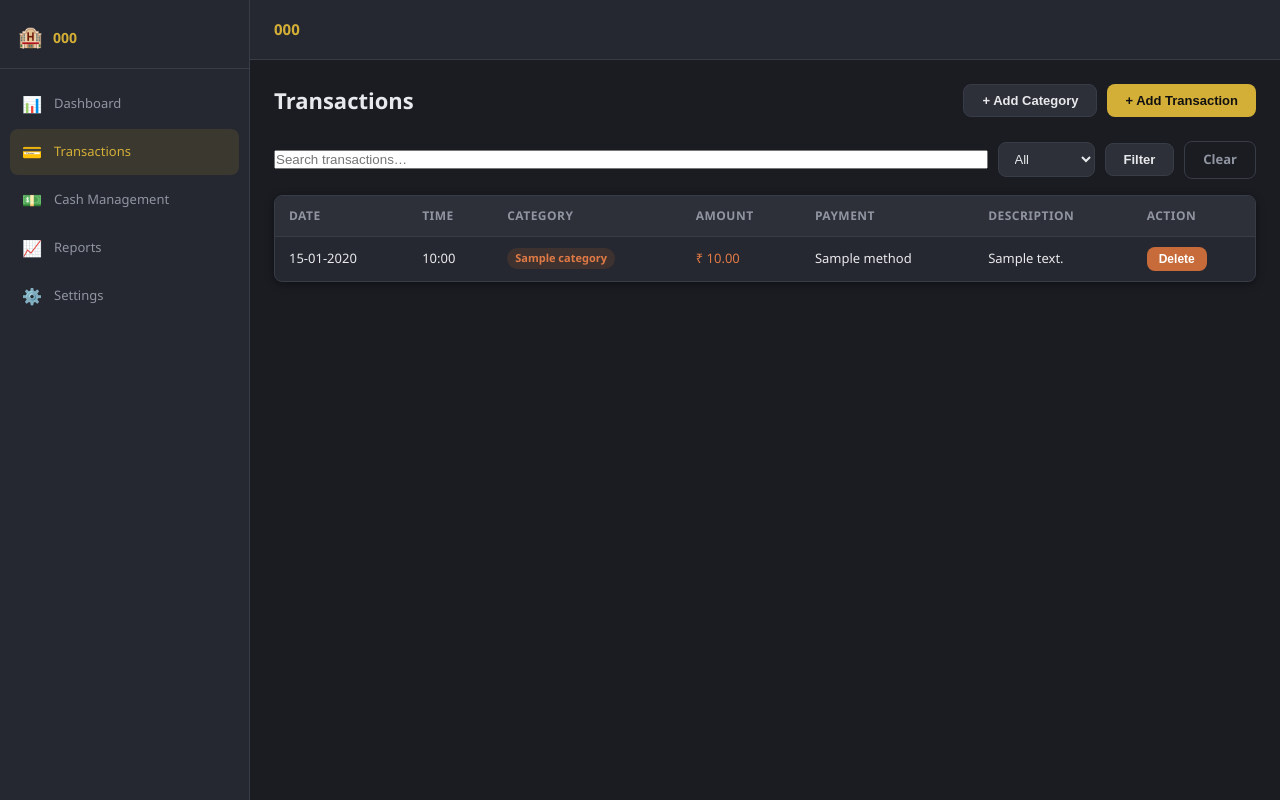
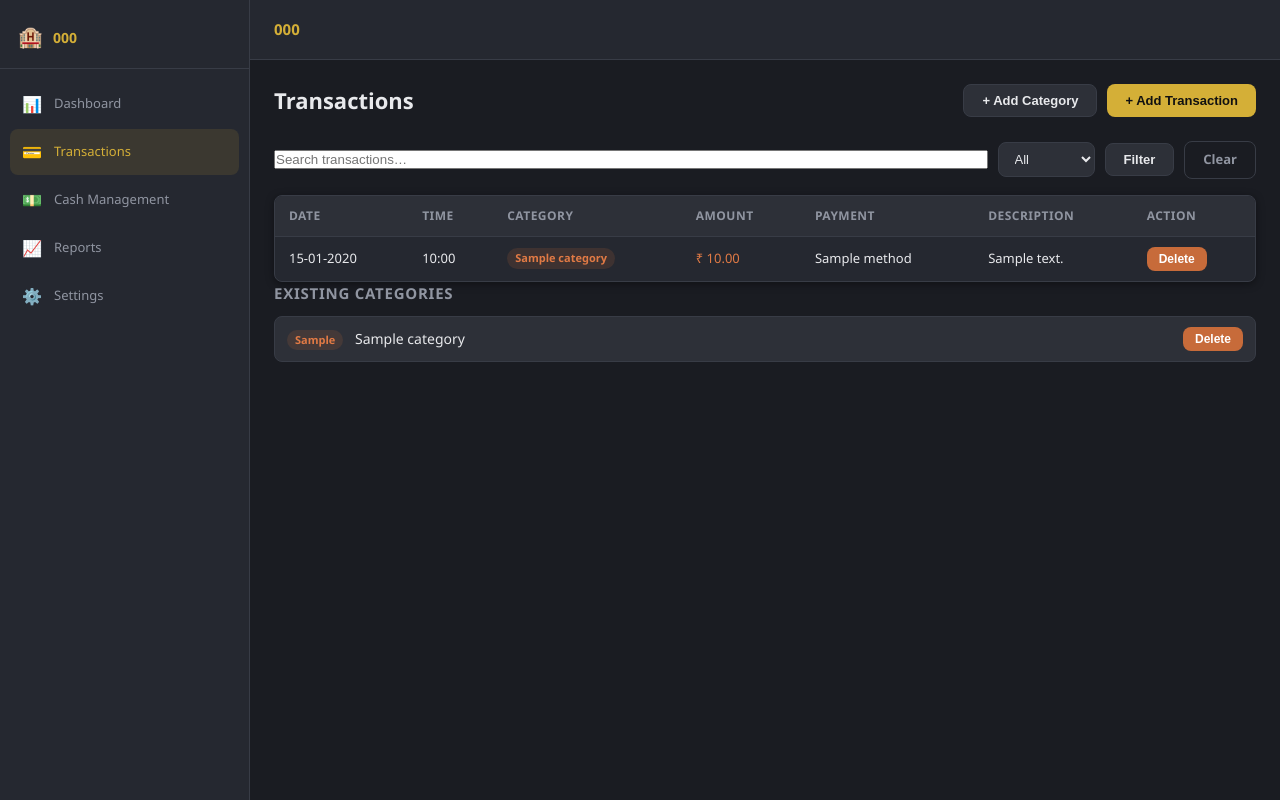
Before and after one commit to aryanns11-art/FinStay, a Flask app: page /transactions in a window 1280 px wide. Run offline with Flask 3, Linux system fonts and the light colour scheme; tables that the repository leaves empty hold one stand-in row (values such as "Sample post"); parts of the project's set-up code (start-up, migrations or seed data) failed here and were passed over.

Commit message:
feat: add safe category deletion

```diff
--- a/HotelFinance/HotelFinance/app/controllers/category_controller.py
+++ b/HotelFinance/HotelFinance/app/controllers/category_controller.py
@@ -15,3 +15,6 @@ class CategoryController:
             name=name,
             category_type=category_type,
         )
+
+    def delete_category(self, category_id):
+        return self.service.delete_category(category_id)
--- a/HotelFinance/HotelFinance/app/database/repositories/category_repository.py
+++ b/HotelFinance/HotelFinance/app/database/repositories/category_repository.py
@@ -1,5 +1,6 @@
 from app.database.repositories.base_repository import BaseRepository
 from app.models.category import Category
+from app.models.transaction import Transaction
 
 
 class CategoryRepository(BaseRepository):
@@ -15,6 +16,7 @@ class CategoryRepository(BaseRepository):
         return (
             self.session.query(Category)
             .filter(Category.type == "Income")
+            .order_by(Category.name)
             .all()
         )
 
@@ -22,6 +24,7 @@ class CategoryRepository(BaseRepository):
         return (
             self.session.query(Category)
             .filter(Category.type == "Expense")
+            .order_by(Category.name)
             .all()
         )
 
@@ -33,3 +36,30 @@ class CategoryRepository(BaseRepository):
         )
 
         return self.add(category)
+
+    def delete_category(self, category_id):
+        category = (
+            self.session.query(Category)
+            .filter(Category.id == category_id)
+            .first()
+        )
+
+        if not category:
+            raise ValueError("Category not found.")
+
+        transaction_exists = (
+            self.session.query(Transaction.id)
+            .filter(Transaction.category_id == category_id)
+            .first()
+            is not None
+        )
+
+        if transaction_exists:
+            raise ValueError(
+                "This category cannot be deleted because it is used by existing transactions."
+            )
+
+        self.delete(category)
+        self.session.commit()
+
+        return True
--- a/HotelFinance/HotelFinance/app/services/category_service.py
+++ b/HotelFinance/HotelFinance/app/services/category_service.py
@@ -23,3 +23,6 @@ class CategoryService:
             name=name,
             category_type=category_type,
         )
+
+    def delete_category(self, category_id):
+        return self.repository.delete_category(category_id)
--- a/HotelFinance/HotelFinance/flask_app/routes/transactions.py
+++ b/HotelFinance/HotelFinance/flask_app/routes/transactions.py
@@ -123,6 +123,30 @@ def add_category():
     return redirect(url_for("transactions.index"))
 
 
+@bp.route("/categories/delete/<int:category_id>", methods=["POST"])
+def delete_category(category_id):
+    session = db_session()
+
+    try:
+        categories = CategoryController(session)
+        categories.delete_category(category_id)
+
+        flash("Category deleted successfully.", "success")
+
+    except ValueError as e:
+        session.rollback()
+        flash(str(e), "error")
+
+    except Exception:
+        session.rollback()
+
+        from app.utils.logger import logger
+        logger.exception("Delete category error")
+
+        flash("Unable to delete category.", "error")
+
+    return redirect(url_for("transactions.index"))
+
 
 @bp.route("/transactions/delete/<int:transaction_id>", methods=["POST"])
 def delete(transaction_id):
--- a/HotelFinance/HotelFinance/flask_app/templates/transactions.html
+++ b/HotelFinance/HotelFinance/flask_app/templates/transactions.html
@@ -142,6 +142,54 @@
 
 
 <!-- ══════════════ ADD CATEGORY MODAL ══════════════ -->
+
+<div style="margin-bottom: 20px;">
+  <h3 class="section-title">Existing Categories</h3>
+
+  {% if categories %}
+    <div style="display:flex; flex-direction:column; gap:8px;">
+      {% for cat in categories %}
+        <div style="
+          display:flex;
+          align-items:center;
+          justify-content:space-between;
+          padding:10px 12px;
+          background:var(--surface-2);
+          border:1px solid var(--border);
+          border-radius:var(--radius);
+        ">
+
+          <div>
+            <span class="badge badge--{{ 'income' if cat.type == 'Income' else 'expense' }}">
+              {{ cat.type }}
+            </span>
+
+            <span style="margin-left:8px;">
+              {{ cat.name }}
+            </span>
+          </div>
+
+          <form
+            method="post"
+            action="{{ url_for('transactions.delete_category', category_id=cat.id) }}"
+            onsubmit="return confirm('Delete the category &quot;{{ cat.name }}&quot;?')">
+
+            <button type="submit" class="btn btn-danger btn-sm">
+              Delete
+            </button>
+
+          </form>
+
+        </div>
+      {% endfor %}
+    </div>
+  {% else %}
+    <p style="color:var(--text-muted);">
+      No categories available.
+    </p>
+  {% endif %}
+</div>
+
 <div id="categoryModal" class="modal-overlay" style="display:none;">
   <div class="modal modal--sm">
 
```
